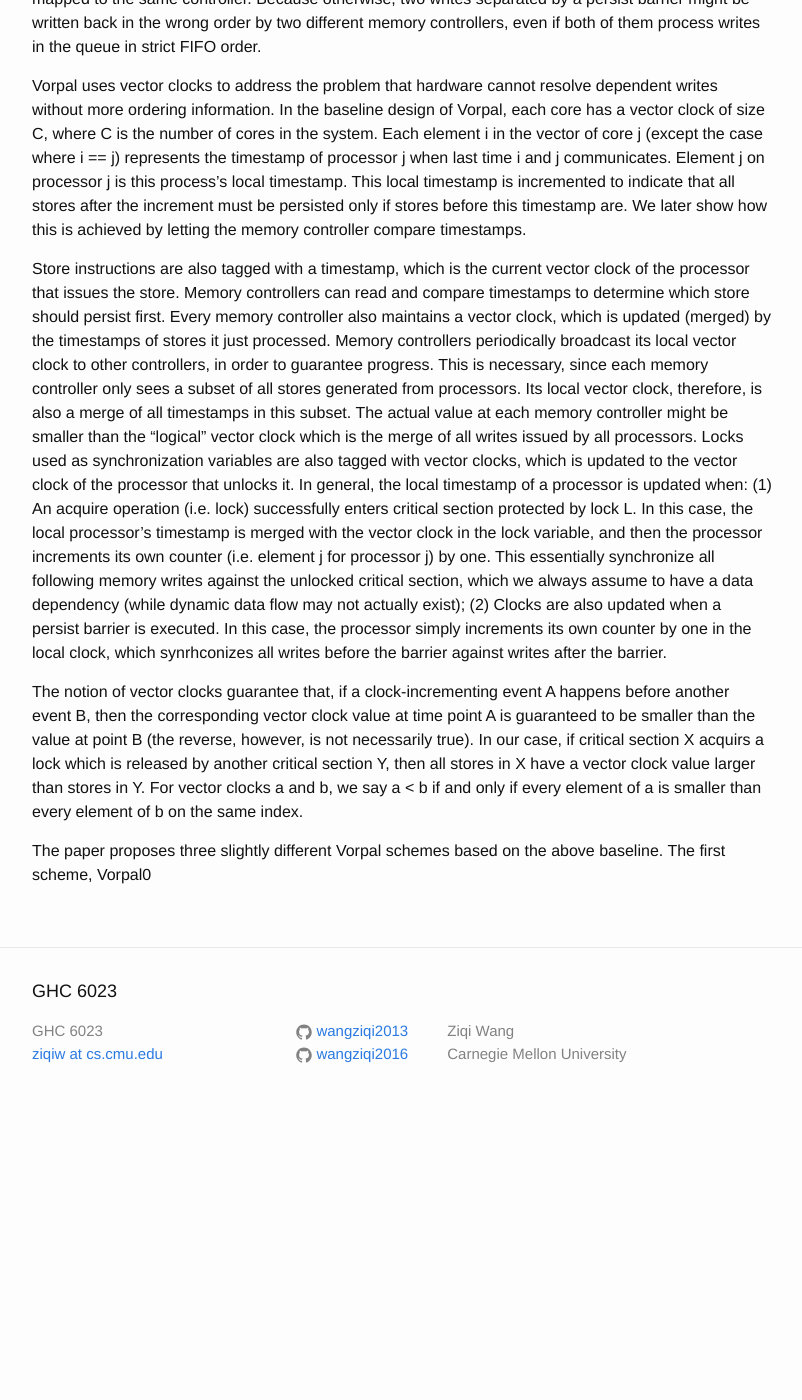
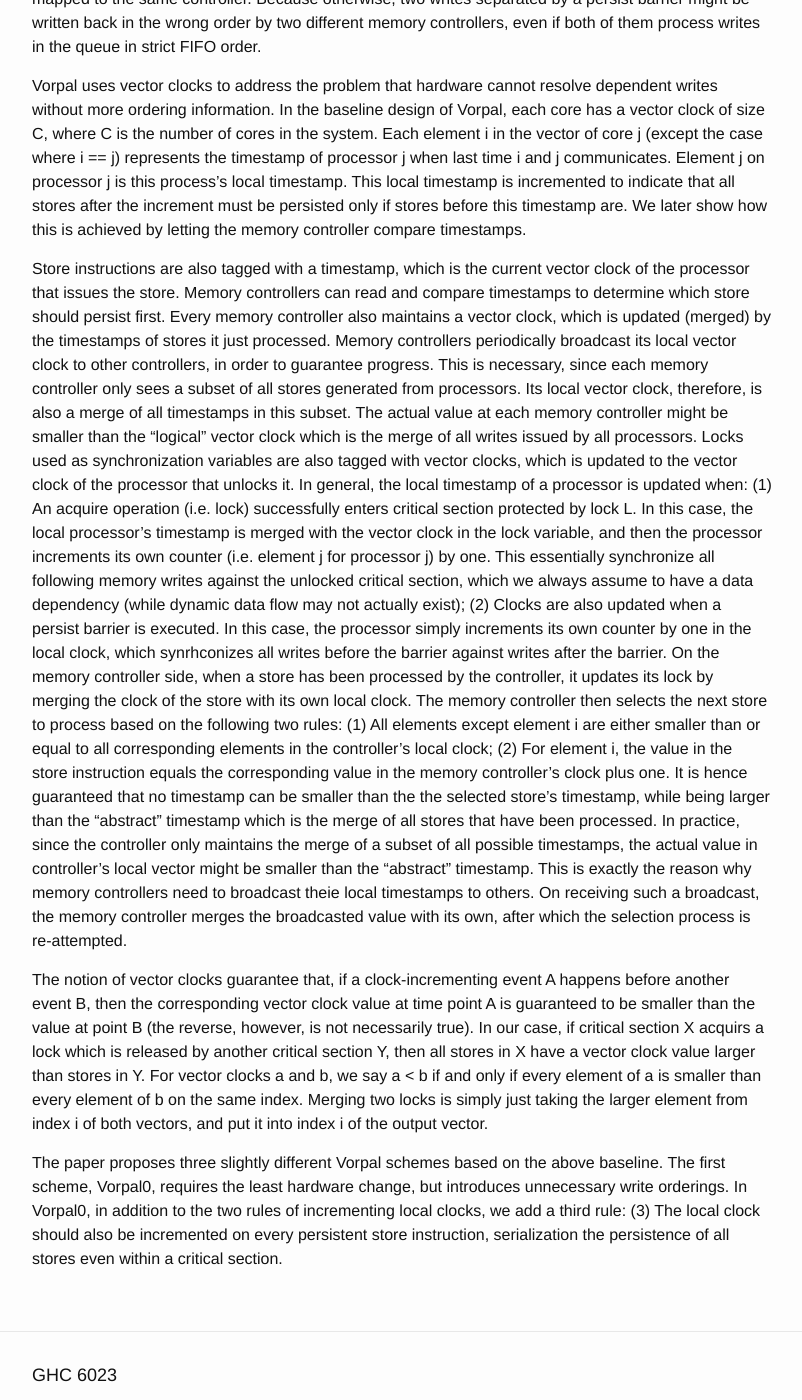
Before and after one commit to wangziqi2013/wangziqi2013.github.io, a Jekyll site: the page built from _posts/2019-11-15-vorpal.markdown, in a window 1280 px wide and 1400 px high, scrolled down 1327 px. Shown: the whole window, without its empty margins (238-1040 px from the left). Built offline with Jekyll 4.4.1, drawn with Linux system fonts in a browser that asks for light colours; before the commit the page ends 2452 px from its top, so only the background shows below that.

Commit message:
Adding controller broadcasting

```diff
--- a/_posts/2019-11-15-vorpal.markdown
+++ b/_posts/2019-11-15-vorpal.markdown
@@ -67,12 +67,26 @@ the vector clock in the lock variable, and then the processor increments its own
 by one. This essentially synchronize all following memory writes against the unlocked critical section, which we always
 assume to have a data dependency (while dynamic data flow may not actually exist); (2) Clocks are also updated when
 a persist barrier is executed. In this case, the processor simply increments its own counter by one in the local clock,
-which synrhconizes all writes before the barrier against writes after the barrier.
+which synrhconizes all writes before the barrier against writes after the barrier. On the memory controller side, when
+a store has been processed by the controller, it updates its lock by merging the clock of the store with its own local
+clock. The memory controller then selects the next store to process based on the following two rules: (1) All elements
+except element i are either smaller than or equal to all corresponding elements in the controller's local clock;
+(2) For element i, the value in the store instruction equals the corresponding value in the memory controller's clock
+plus one. It is hence guaranteed that no timestamp can be smaller than the the selected store's timestamp, while being
+larger than the "abstract" timestamp which is the merge of all stores that have been processed. In practice, since
+the controller only maintains the merge of a subset of all possible timestamps, the actual value in controller's
+local vector might be smaller than the "abstract" timestamp. This is exactly the reason why memory controllers
+need to broadcast theie local timestamps to others. On receiving such a broadcast, the memory controller merges the
+broadcasted value with its own, after which the selection process is re-attempted.
 
 The notion of vector clocks guarantee that, if a clock-incrementing event A happens before another event B, then the
 corresponding vector clock value at time point A is guaranteed to be smaller than the value at point B (the reverse,
 however, is not necessarily true). In our case, if critical section X acquirs a lock which is released by another critical
 section Y, then all stores in X have a vector clock value larger than stores in Y. For vector clocks a and b, we say a < b
-if and only if every element of a is smaller than every element of b on the same index.
+if and only if every element of a is smaller than every element of b on the same index. Merging two locks is simply
+just taking the larger element from index i of both vectors, and put it into index i of the output vector.
 
-The paper proposes three slightly different Vorpal schemes based on the above baseline. The first scheme, Vorpal0
+The paper proposes three slightly different Vorpal schemes based on the above baseline. The first scheme, Vorpal0, requires
+the least hardware change, but introduces unnecessary write orderings. In Vorpal0, in addition to the two rules of
+incrementing local clocks, we add a third rule: (3) The local clock should also be incremented on every persistent store
+instruction, serialization the persistence of all stores even within a critical section.
```
